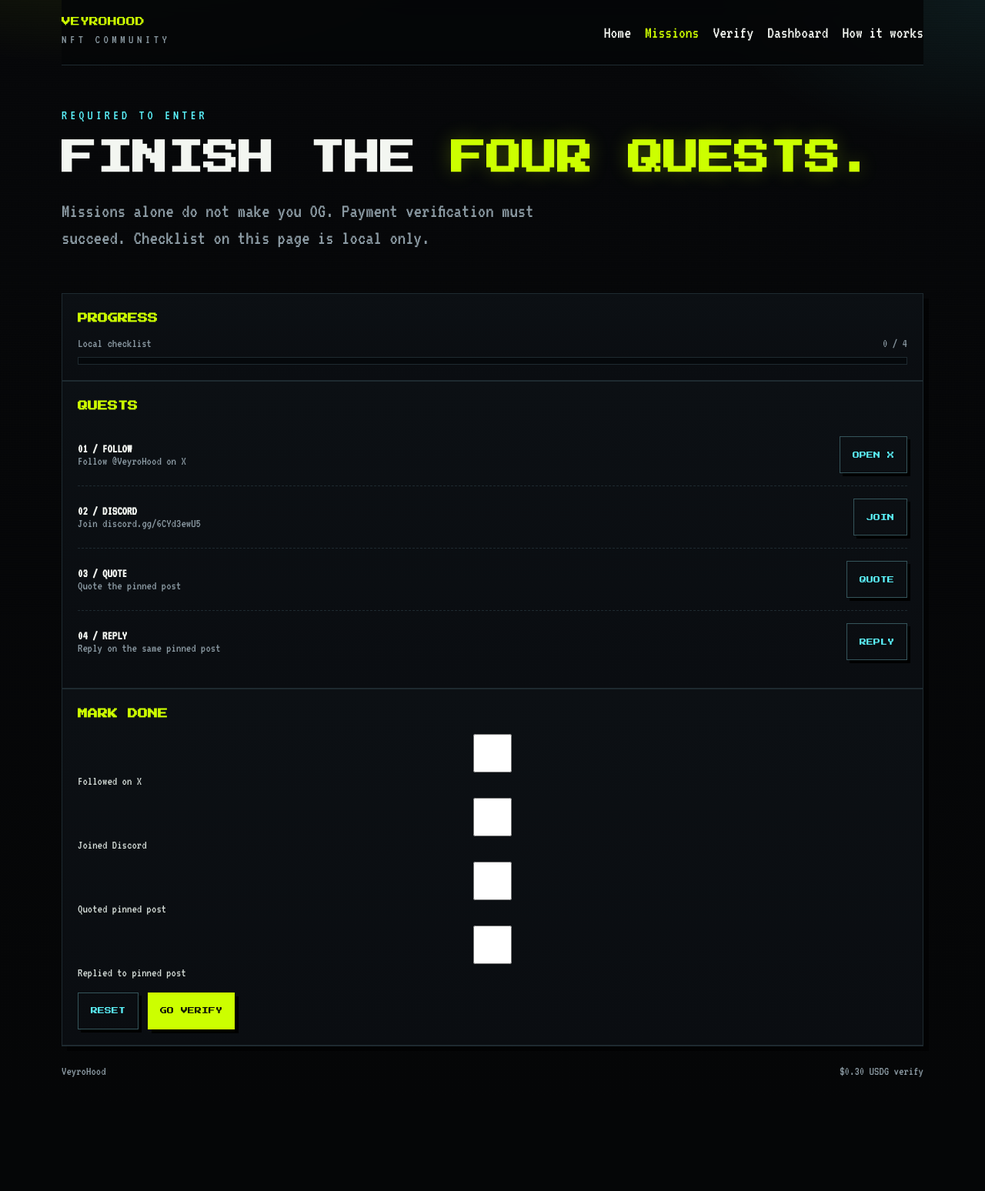
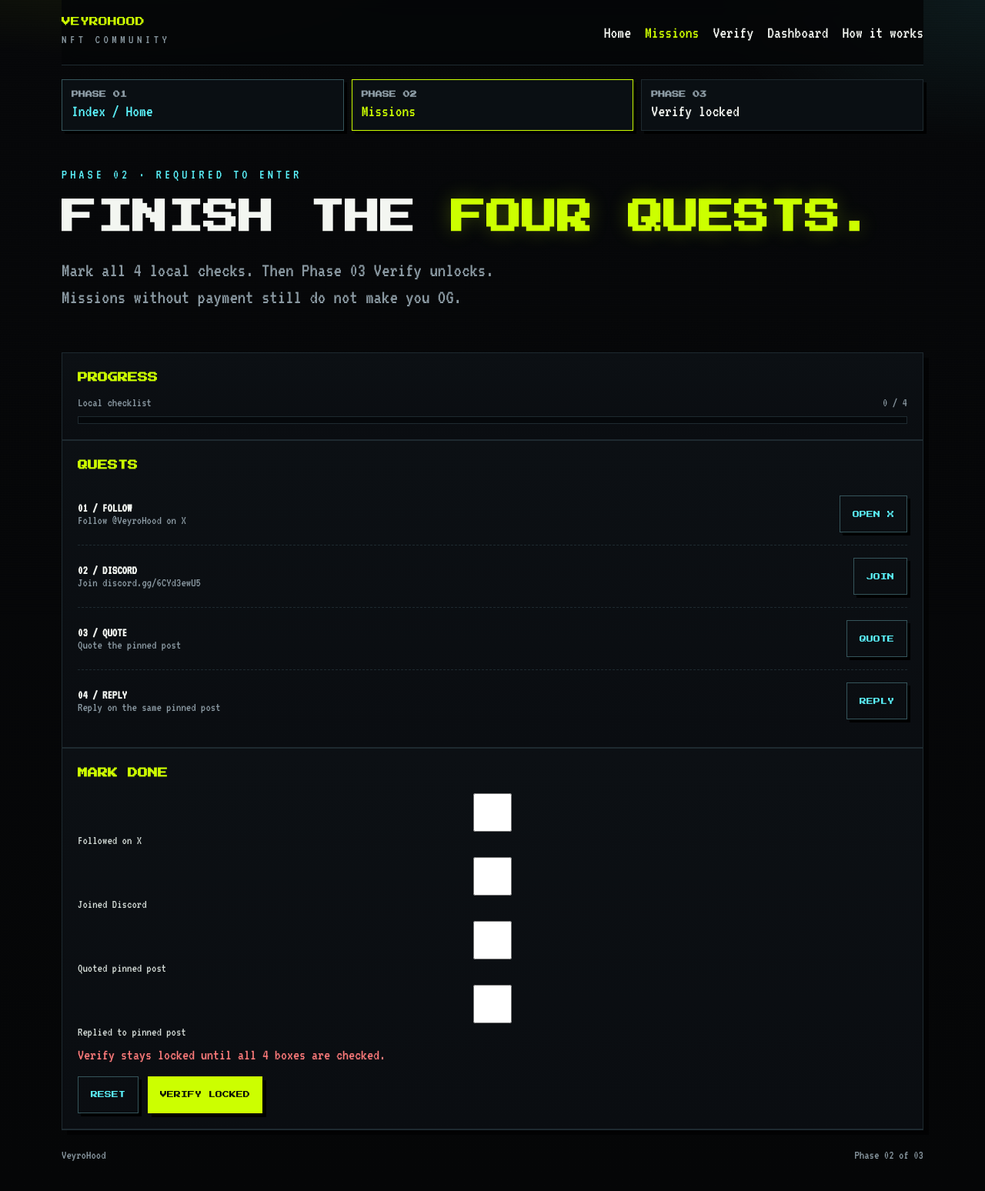
Before and after one commit to joinveyrohood/NFTwhitelist, a plain HTML site: page missions.html in a window 1280 px wide. Shown: the whole page at 77% size. Before the commit the page ends 1440 px from the top, so only its background shows below. Drawn offline with Linux system fonts and the light colour scheme.

Commit message:
Lock flow: Index then Missions then Verify

```diff
--- a/missions.html
+++ b/missions.html
@@ -20,11 +20,16 @@
     <a href="how.html">How it works</a>
   </div>
 </nav>
+<div class="phases">
+  <a class="phase done" href="index.html"><b>PHASE 01</b><span>Index / Home</span></a>
+  <div class="phase now"><b>PHASE 02</b><span>Missions</span></div>
+  <div class="phase" id="phase3"><b>PHASE 03</b><span>Verify locked</span></div>
+</div>
 <section class="hero" style="grid-template-columns:1fr">
   <div>
-    <div class="kicker">REQUIRED TO ENTER</div>
+    <div class="kicker">PHASE 02 · REQUIRED TO ENTER</div>
     <h1>FINISH THE <i>FOUR QUESTS.</i></h1>
-    <p class="lead">Missions alone do not make you OG. Payment verification must succeed. Checklist on this page is local only.</p>
+    <p class="lead">Mark all 4 local checks. Then Phase 03 Verify unlocks. Missions without payment still do not make you OG.</p>
   </div>
 </section>
 <section class="panel">
@@ -45,21 +50,47 @@
   <label><input type="checkbox" class="missionCheck"> Joined Discord</label>
   <label><input type="checkbox" class="missionCheck"> Quoted pinned post</label>
   <label><input type="checkbox" class="missionCheck"> Replied to pinned post</label>
+  <p class="warn" id="lockNote">Verify stays locked until all 4 boxes are checked.</p>
   <div class="actions" style="margin-top:18px">
     <button class="btn ghost" id="resetBtn" type="button">RESET</button>
-    <a class="btn" href="verify.html">GO VERIFY</a>
+    <a class="btn" id="goVerify" href="#">GO VERIFY</a>
   </div>
 </section>
-<footer><span>VeyroHood</span><span>$0.30 USDG verify</span></footer>
+<footer><span>VeyroHood</span><span>Phase 02 of 03</span></footer>
 </div>
 <script>
 const checks=[...document.querySelectorAll(".missionCheck")];
 const key="veyrohood_mission_checklist_v1";
-function render(){const n=checks.filter(c=>c.checked).length;document.getElementById("progressText").textContent=n+" / 4";document.getElementById("progressFill").style.width=(n/4*100)+"%"}
+const go=document.getElementById("goVerify");
+const phase3=document.getElementById("phase3");
+const note=document.getElementById("lockNote");
+function doneCount(){return checks.filter(c=>c.checked).length}
+function render(){
+  const n=doneCount();
+  document.getElementById("progressText").textContent=n+" / 4";
+  document.getElementById("progressFill").style.width=(n/4*100)+"%";
+  if(n===4){
+    go.href="verify.html";
+    go.textContent="PHASE 03 · VERIFY";
+    go.removeAttribute("aria-disabled");
+    phase3.className="phase done";
+    phase3.innerHTML="<b>PHASE 03</b><span>Verify unlocked</span>";
+    note.textContent="All quests marked. Open Verify and pay $0.30 USDG.";
+    note.style.color="var(--green)";
+  }else{
+    go.href="#";
+    go.textContent="VERIFY LOCKED";
+    phase3.className="phase";
+    phase3.innerHTML="<b>PHASE 03</b><span>Verify locked</span>";
+    note.textContent="Verify stays locked until all 4 boxes are checked.";
+    note.style.color="var(--danger)";
+  }
+}
 function save(){try{localStorage.setItem(key,JSON.stringify(checks.map(c=>c.checked)))}catch(e){}}
 try{const saved=JSON.parse(localStorage.getItem(key)||"null");if(Array.isArray(saved))checks.forEach((c,i)=>c.checked=!!saved[i])}catch(e){}
 checks.forEach(c=>c.addEventListener("change",()=>{save();render()}));
 document.getElementById("resetBtn").onclick=()=>{checks.forEach(c=>c.checked=false);save();render()};
+go.addEventListener("click",e=>{if(doneCount()!==4){e.preventDefault();note.textContent="Finish all 4 missions first.";}});
 render();
 </script>
 </body>
--- a/style.css
+++ b/style.css
@@ -13,7 +13,13 @@ nav{display:flex;justify-content:space-between;align-items:center;gap:16px;paddi
 .btn{display:inline-flex;align-items:center;justify-content:center;gap:8px;min-height:48px;padding:0 16px;border:0;cursor:pointer;background:var(--green);color:#0a0e06;font-family:"Press Start 2P",monospace;font-size:9px;box-shadow:5px 5px 0 #000}
 .btn.ghost{background:transparent;color:var(--cyan);border:1px solid #35555b;box-shadow:4px 4px 0 #000}
 .btn:disabled{opacity:.4;cursor:not-allowed}
-.hero{display:grid;grid-template-columns:1.15fr .85fr;gap:42px;align-items:center;padding:56px 0 28px}
+.phases{display:grid;grid-template-columns:repeat(3,1fr);gap:10px;margin:18px 0 8px}
+.phase{border:1px solid var(--line);background:#0a0f13;padding:14px 12px;box-shadow:4px 4px 0 #000}
+.phase b{display:block;font-family:"Press Start 2P",monospace;font-size:9px;color:var(--muted);margin-bottom:6px}
+.phase span{font-size:22px}
+.phase.now{border-color:var(--green);color:var(--green)}
+.phase.done{border-color:#35555b;color:var(--cyan)}
+.hero{display:grid;grid-template-columns:1.15fr .85fr;gap:42px;align-items:center;padding:40px 0 28px}
 .kicker{color:var(--cyan);letter-spacing:.22em;font-size:18px;margin-bottom:14px}
 h1{font-family:"Press Start 2P",monospace;font-size:clamp(22px,4.6vw,46px);line-height:1.45}
 h1 i{font-style:normal;color:var(--green);text-shadow:0 0 24px rgba(204,255,0,.25)}
@@ -42,4 +48,5 @@ input,select{width:100%;min-height:50px;border:1px solid var(--line);background:
 .mission:last-child{border:0}
 .bar{height:10px;background:#05080b;border:1px solid var(--line);margin-top:10px}
 .fill{height:100%;width:0;background:var(--green)}
-@media(max-width:860px){.hero,.stats,.grid3,.grid2{grid-template-columns:1fr}.hero{padding:32px 0;text-align:center}.lead{margin-left:auto;margin-right:auto}.actions{justify-content:center}.nav-links{font-size:18px}}
+.warn{margin-top:12px;color:var(--danger);font-size:20px}
+@media(max-width:860px){.hero,.stats,.grid3,.grid2,.phases{grid-template-columns:1fr}.hero{padding:32px 0;text-align:center}.lead{margin-left:auto;margin-right:auto}.actions{justify-content:center}.nav-links{font-size:18px}}
```
Also changed, not shown: index.html (+14 -10 lines), verify.html (+21 -3 lines).
